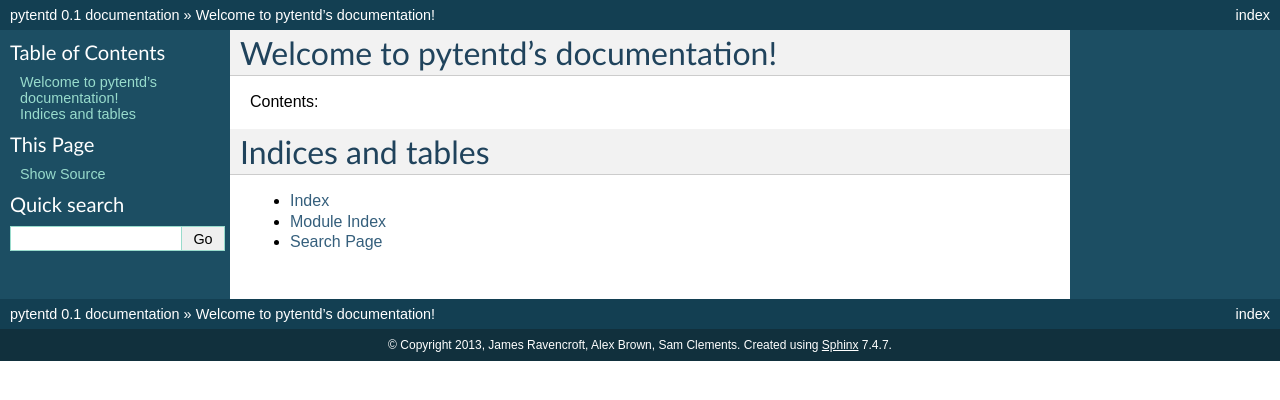
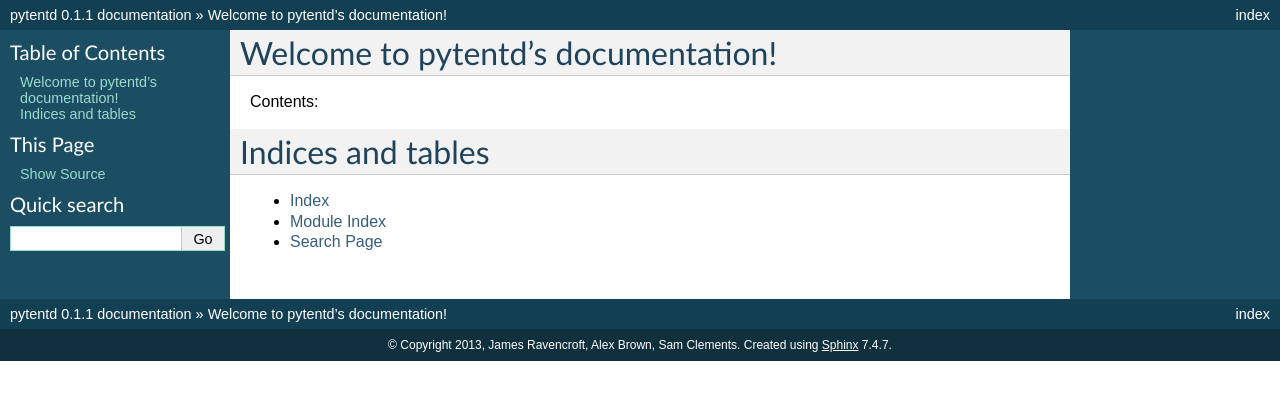
Before and after one commit to pytent/pytentd, a Sphinx documentation site: the page built from docs/index.rst, in a window 1280 px wide. Shown: the top 400 px of the page. Built offline with Sphinx 7.4.7, drawn with Linux system fonts in a browser that asks for light colours; the version number is read from the project's files by our own code; part of the change alters nothing that is shown.

```diff
--- a/docs/conf.py
+++ b/docs/conf.py
@@ -12,6 +12,10 @@
 # serve to show the default.
 
 import sys, os
+
+from distutils.version import LooseVersion
+from ..tentd import __version__
+
 
 # If extensions (or modules to document with autodoc) are in another directory,
 # add these directories to sys.path here. If the directory is relative to the
@@ -46,11 +50,13 @@ copyright = u'2013, James Ravencroft, Alex Brown, Sam Clements'
 # The version info for the project you're documenting, acts as replacement for
 # |version| and |release|, also used in various other places throughout the
 # built documents.
-#
+__version__ = LooseVersion(__version__)
 # The short X.Y version.
-version = '0.1'
+version = '.'.join(str(n) for n in __version__.version[:2])
 # The full version, including alpha/beta/rc tags.
-release = '0.1'
+release = __version__
+
+print "{}: version {}, release {}".format(project, version, release)
 
 # The language for content autogenerated by Sphinx. Refer to documentation
 # for a list of supported languages.
```
